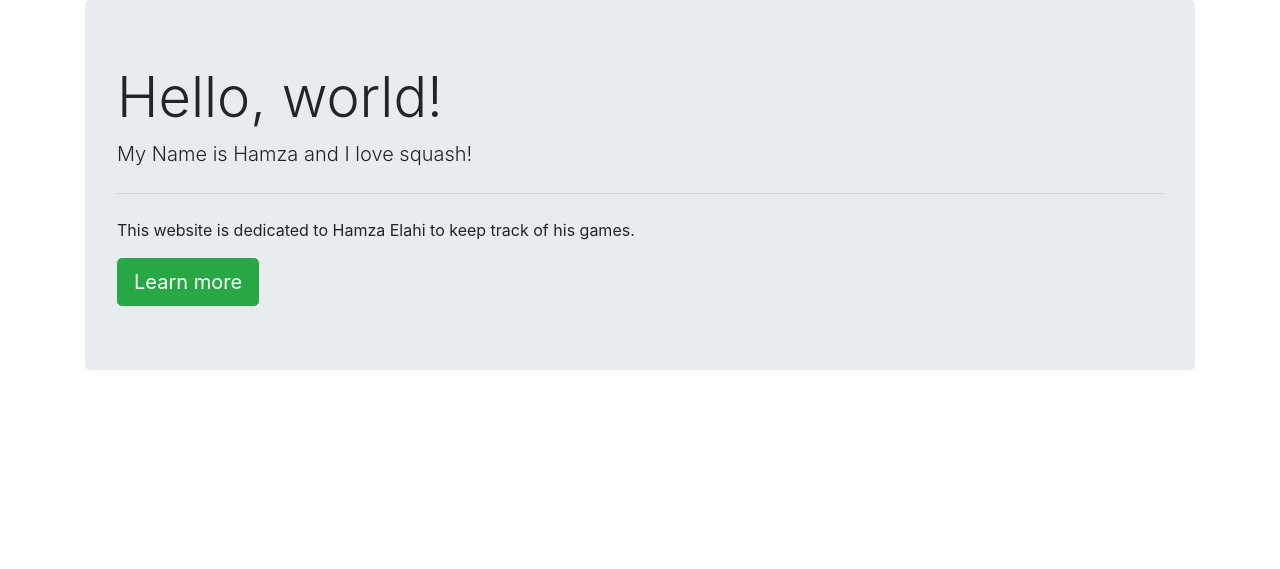
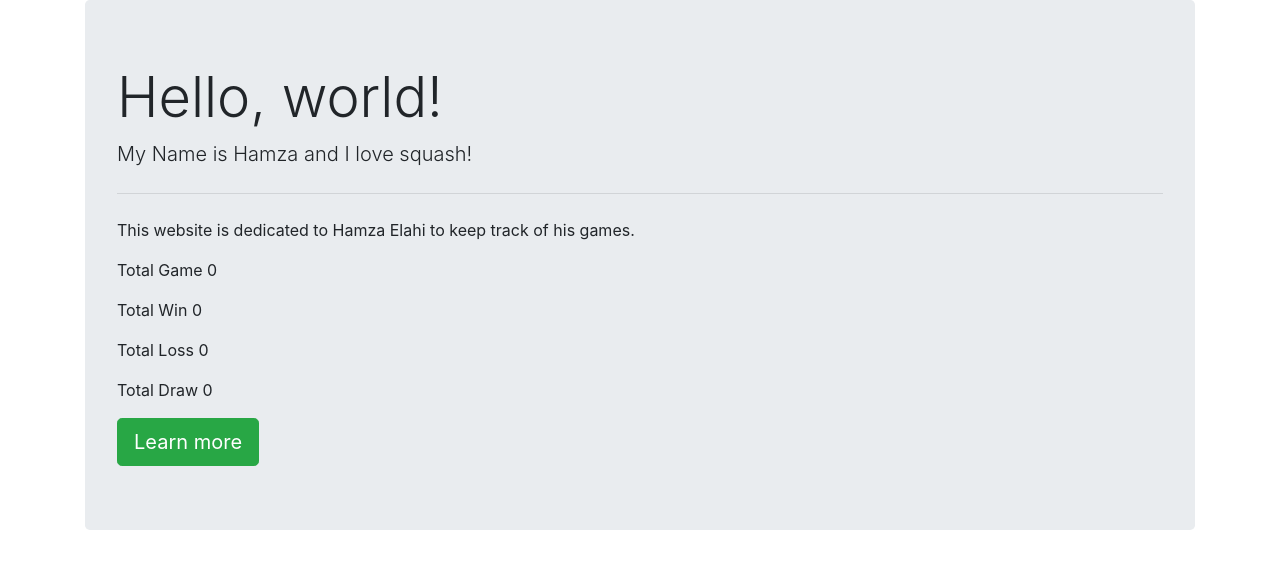
Before and after one commit to abdullahsumbal/Hamza_Gift, a Flask app: page /about in a window 1280 px wide. Shown: the part 56-625 px from the top of the page. Run offline with Flask 2, Linux system fonts and the light colour scheme; data that the repository does not hold is empty; some libraries are stand-ins or nearby versions.

Commit message:
added total, win, draw and loss

```diff
--- a/app.py
+++ b/app.py
@@ -26,7 +26,31 @@ def index():
 
 @app.route('/about')
 def about():
-    return render_template('about.html')
+    # Create cursor
+    cur = mysql.connection.cursor()
+
+    # Get win games
+    cur.execute("SELECT count(*) AS count FROM squash_games WHERE score_hamza > score_opponent")
+
+    # Get all win in dict format
+    win = cur.fetchone()['count']
+
+    # Get draw games
+    cur.execute("SELECT count(*) AS count FROM squash_games WHERE score_hamza = score_opponent")
+
+    # Get draw in dict format
+    draw = cur.fetchone()['count']
+
+    # Get lost games
+    cur.execute("SELECT count(*) AS count FROM squash_games WHERE score_hamza < score_opponent")
+
+    # Get all lost in dict format
+    loss = cur.fetchone()['count']
+
+    # Close connection
+    cur.close()
+
+    return render_template('about.html', win=win, loss=loss, draw=draw)
 
 
 @app.route('/home')
--- a/templates/about.html
+++ b/templates/about.html
@@ -5,6 +5,26 @@
   <p class="lead">My Name is Hamza and I love squash!</p>
   <hr class="my-4">
   <p>This website is dedicated to Hamza Elahi to keep track of his games.</p>
-  <a class="btn btn-success btn-lg " href="https://github.com/abdullahsumbal/HamzavsSumbal_Gift" role="button">Learn more</a>
+    {% if (win+loss+draw) > 1 %}
+       <p>Total Games {{win+loss+draw}}</p>
+    {% else %}
+        <p>Total Game {{win+loss+draw}}</p>
+    {% endif %}
+    {% if win > 1 %}
+       <p>Total Wins {{win}}</p>
+    {% else %}
+        <p>Total Win {{win}}</p>
+    {% endif %}
+    {% if loss > 1 %}
+       <p>Total Losses {{loss}}</p>
+    {% else %}
+        <p>Total Loss {{loss}}</p>
+    {% endif %}
+    {% if draw > 1 %}
+       <p>Total Draws {{draw}}</p>
+    {% else %}
+        <p>Total Draw {{draw}}</p>
+    {% endif %}
+  <a class="btn btn-success btn-lg " href="https://github.com/abdullahsumbal/Hamza_Gift" role="button">Learn more</a>
 </div>
 {% endblock %}
```
